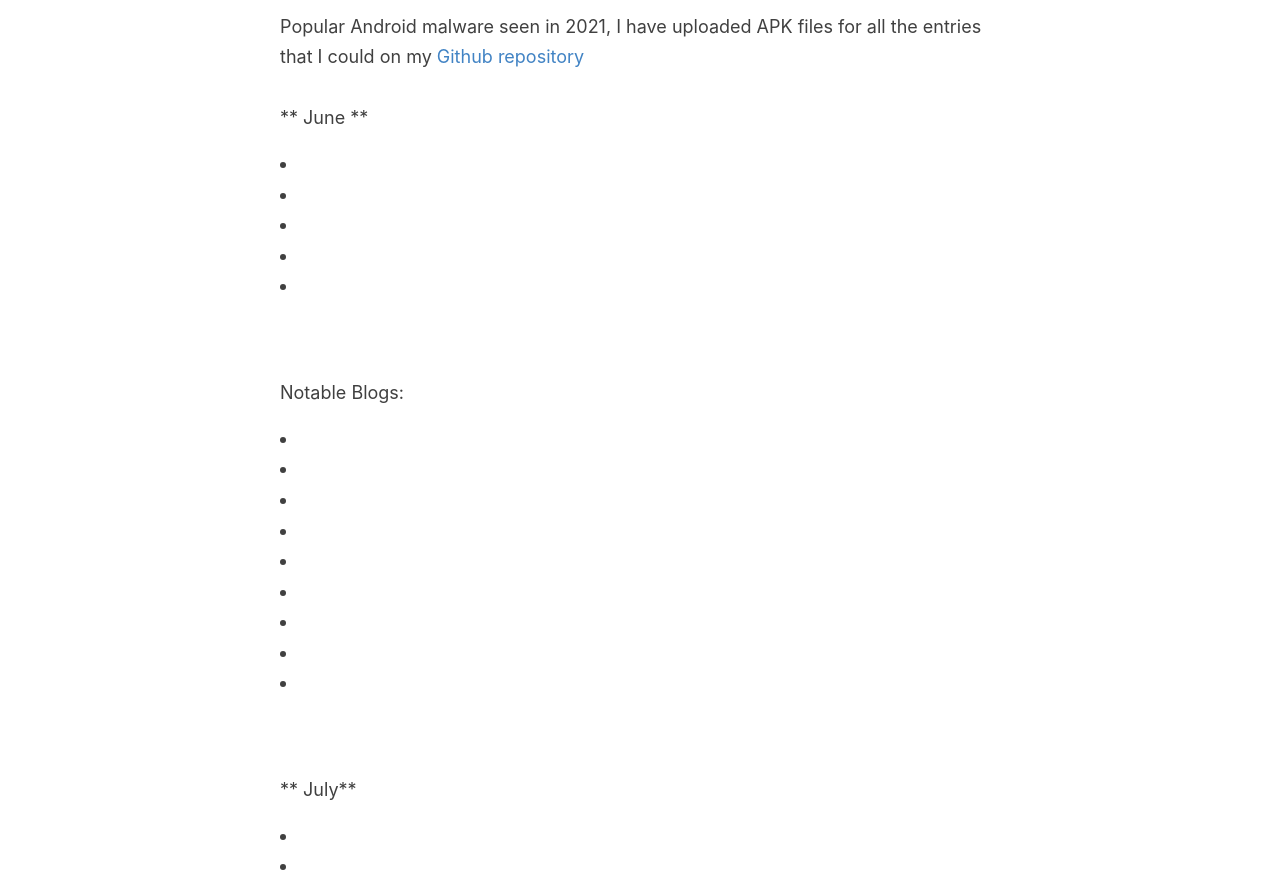
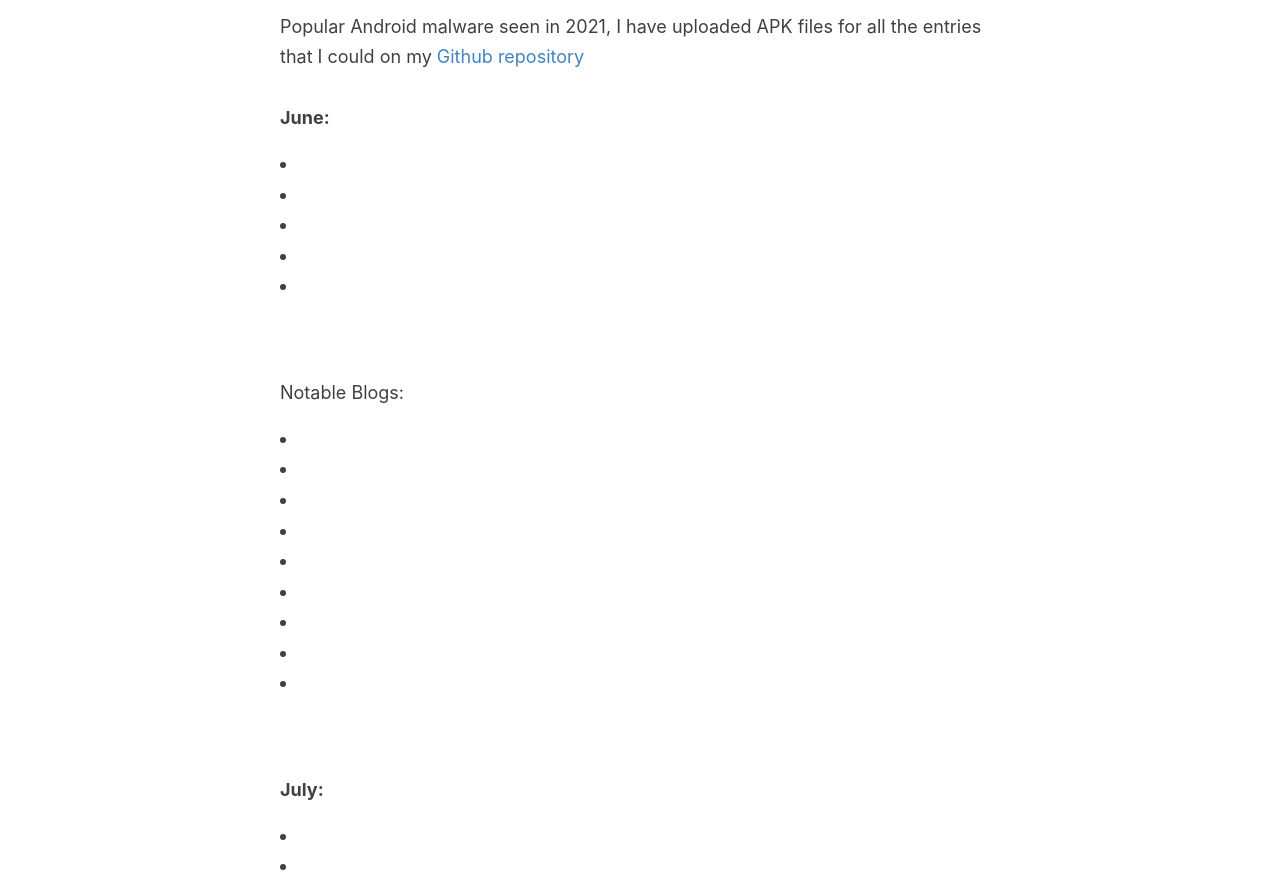
Before and after one commit to sk3ptre/sk3ptre.github.io, a Jekyll site: the page built from _posts/2021-01-18-Malware-Timeline-2021.md, in a window 1280 px wide and 1400 px high. Shown: the part 277-1166 px from the top of the window. Built offline with Jekyll 4.4.1, drawn with Linux system fonts in a browser that asks for light colours.

```diff
--- a/_posts/2021-01-18-Malware-Timeline-2021.md
+++ b/_posts/2021-01-18-Malware-Timeline-2021.md
@@ -5,7 +5,7 @@ categories: [Timeline]
 ---
 Popular Android malware seen in 2021, I have uploaded APK files for all the entries that I could on my <a href="https://github.com/sk3ptre/AndroidMalware_2021">Github repository</a>
 <br><br>
-** June **
+**June:**
 <br>
 <li><a href="https://labs.bitdefender.com/2021/06/threat-actors-use-mockups-of-popular-apps-to-spread-teabot-and-flubot-malware-on-android/"></a></li>
 <li><a href="https://labs.k7computing.com/?p=22407&s=03"></a></li>
@@ -25,7 +25,7 @@ Notable Blogs:
 <li><a href="https://www.xda-developers.com/smartphones-nfc-point-of-sale-atm-hack/"></a></li>
 <li><a href="https://ninjutsu-blog.github.io/2021/06/27/How-to-setup-Ninjutsu-Android-Penetration-Testing-Environment/"></a></li>
 <br><br>
-** July**
+**July:**
 <li><a href="https://news.drweb.com/show/?i=14244&lng=en&c=5"></a></li>
 <li><a href="https://labs.k7computing.com/?p=22537"></a></li>
 <li><a href="https://blog.lookout.com/lookout-unearths-android-crypto-mining-scams"></a></li>
@@ -45,7 +45,7 @@ Notable Blogs:
 <li><a href="https://www.amnesty.org/en/latest/research/2021/07/forensic-methodology-report-how-to-catch-nso-groups-pegasus/"></a></li>
 <li><a href="https://media.defense.gov/2021/Jul/29/2002815141/-1/-1/0/CSI_SECURING_WIRELESS_DEVICES_IN_PUBLIC.PDF"></a></li>
 <br><br>
-** August**
+**August:**
 <br><br>
 <li><a href="https://media.defense.gov/2021/Jul/29/2002815141/-1/-1/0/CSI_SECURING_WIRELESS_DEVICES_IN_PUBLIC.PDF"></a></li>
 <li><a href="https://blog.cyble.com/2021/08/10/bahamut-threat-group-targeting-users-through-phishing-campaign/"></a></li>
```
